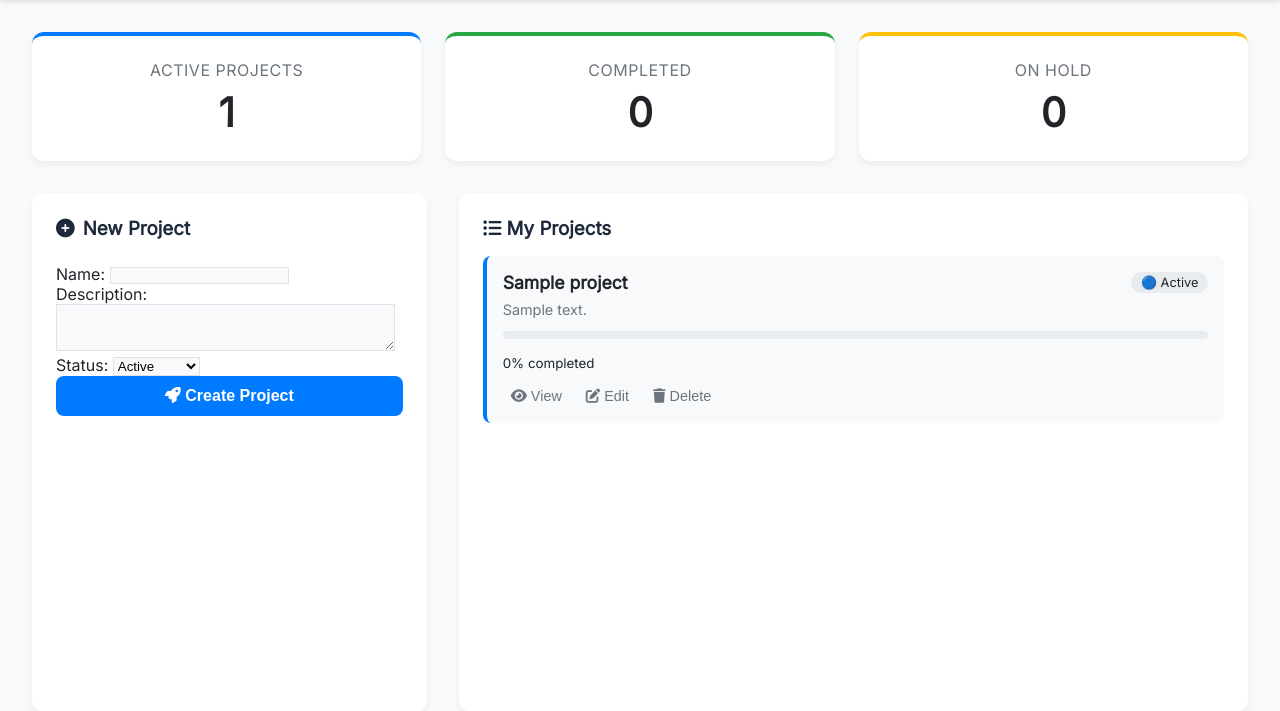
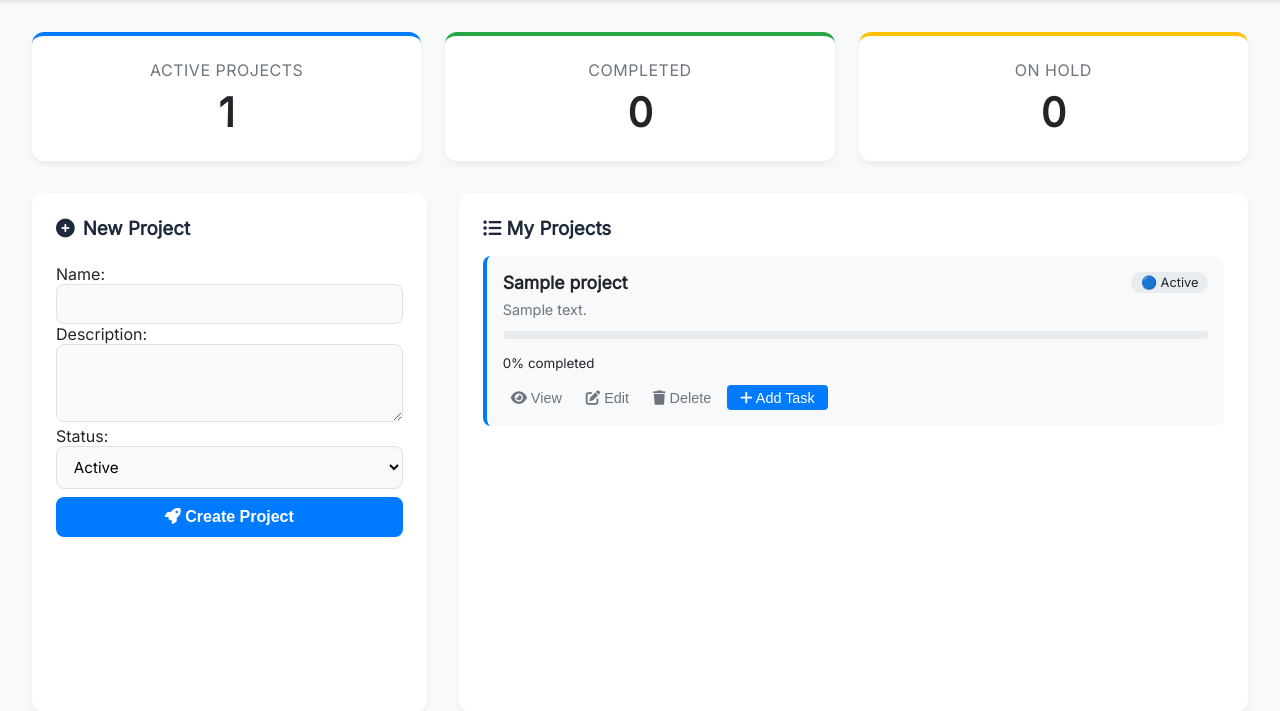
Before and after one commit to SiddheshPotdar/projectflow, a Django app: page / in a window 1280 px wide. Shown: the part 56-767 px from the top of the page. Run offline with Django 5.2, Linux system fonts and the light colour scheme; a user stored in the database is signed in; tables that the repository leaves empty hold one stand-in row (values such as "Sample post").

Commit message:
Step 5 fix: CSS improvements and add task button

```diff
--- a/projects/templates/base.html
+++ b/projects/templates/base.html
@@ -82,6 +82,7 @@
     }
     .container {
         max-width: 1400px;
+        width: 100%;
         margin: 2rem auto;
         padding: 0 2rem;
         flex: 1;
@@ -123,7 +124,7 @@
         grid-template-columns: 1fr 2fr;
         gap: 2rem;
         flex: 1;
-            min-height: 0;  /* important for scrolling inside grid items */
+        min-height: 0;
     }
     /* Left Column - Form Card */
     .form-card {
@@ -131,8 +132,6 @@
         padding: 1.5rem;
         border-radius: 12px;
         box-shadow: 0 4px 6px rgba(0,0,0,0.05);
-        }
-        .form-card, .project-list-container {
         display: flex;
         flex-direction: column;
     }
@@ -149,23 +148,17 @@
         font-weight: 500;
         color: #495057;
     }
-        .form-group input,
-        .form-group textarea,
-        .form-group select {
-            width: 100%;
-            padding: 0.6rem 0.8rem;
-            border: 1px solid #ced4da;
-            border-radius: 8px;
-            font-family: inherit;
-            font-size: 0.95rem;
-        }
-        {% comment %} This is fixing code {% endcomment %}
     /* Uniform form styling */
     .form-card input,
     .form-card textarea,
     .form-card select {
+        width: 100%;
+        padding: 0.6rem 0.8rem;
         background: #f8f9fa;
         border: 1px solid #dee2e6;
+        border-radius: 8px;
+        font-family: inherit;
+        font-size: 0.95rem;
         transition: border 0.2s;
     }
     .form-card input:focus,
@@ -186,6 +179,7 @@
         width: 100%;
         font-size: 1rem;
         transition: background 0.2s;
+        margin-top: 0.5rem;
     }
     .btn-primary:hover {
         background-color: #0069d9;
@@ -196,8 +190,8 @@
         border-radius: 12px;
         box-shadow: 0 4px 6px rgba(0,0,0,0.05);
         padding: 1.5rem;
-            overflow-y: auto;
-            max-height: none;  /* remove fixed max-height */
+        display: flex;
+        flex-direction: column;
         height: 100%;
         overflow-y: auto;
     }
@@ -250,6 +244,7 @@
         display: flex;
         gap: 0.5rem;
         margin-top: 0.8rem;
+        flex-wrap: wrap;
     }
     .btn-icon {
         background: none;
@@ -262,6 +257,14 @@
     }
     .btn-icon:hover {
         background: #e9ecef;
+    }
+    .btn-icon.add-task {
+        background-color: #007bff;
+        color: white;
+        padding: 0.3rem 0.8rem;
+    }
+    .btn-icon.add-task:hover {
+        background-color: #0069d9;
     }
     .empty-state {
         text-align: center;
--- a/projects/templates/projects/dashboard.html
+++ b/projects/templates/projects/dashboard.html
@@ -59,10 +59,11 @@
 
                     <!-- Actions (we'll wire these later) -->
                     <div class="project-actions">
-                        <button class="btn-icon" title="View Tasks"><i class="fas fa-eye"></i> View</button>
-                        <button class="btn-icon" title="Edit Project"><i class="fas fa-edit"></i> Edit</button>
-                        <button class="btn-icon" title="Delete Project"><i class="fas fa-trash"></i> Delete</button>
-                    </div>
+    <button class="btn-icon" title="View Tasks"><i class="fas fa-eye"></i> View</button>
+    <button class="btn-icon" title="Edit Project"><i class="fas fa-edit"></i> Edit</button>
+    <button class="btn-icon" title="Delete Project"><i class="fas fa-trash"></i> Delete</button>
+    <button class="btn-icon add-task" title="Add Task"><i class="fas fa-plus"></i> Add Task</button>
+</div>
                 </div>
             {% endfor %}
         {% else %}
```
Lines whose indentation alone changed are shown as unchanged.
